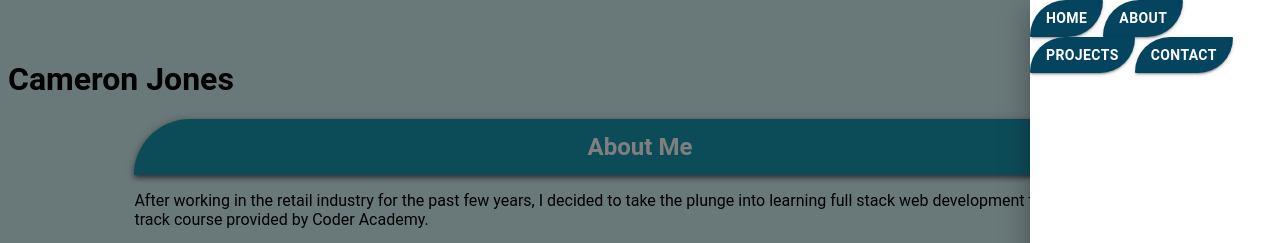
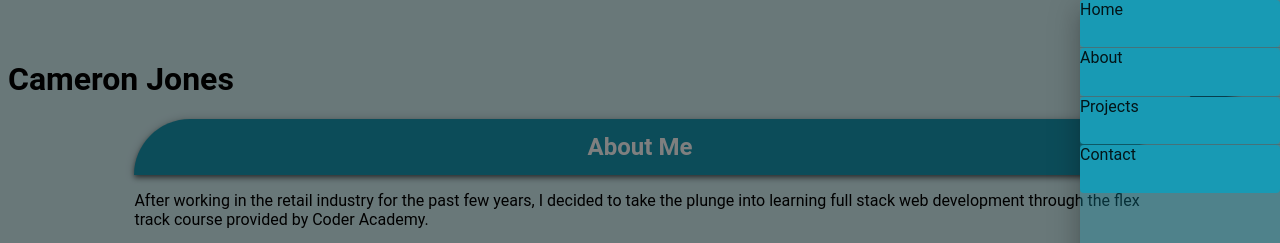
Before and after one commit to iamcrjones/my-portfolio, a React (Create React App) app: page / in a window 1280 px wide. Both pictures are taken after a click on the button "MENU". Shown: the top 243 px of the page. Built offline with nearby package versions, Linux system fonts and the light colour scheme.

Commit message:
cards in drawer start

```diff
--- a/src/components/Drawer.js
+++ b/src/components/Drawer.js
@@ -3,9 +3,10 @@ import Box from '@mui/material/Box';
 import Drawer from '@mui/material/Drawer';
 import Button from '@mui/material/Button';
 import { Link } from "react-scroll";
+import { Card } from '@mui/material';
 
 // import List from '@mui/material/List';
-//import Divider from '@mui/material/Divider';
+import Divider from '@mui/material/Divider';
 // import ListItem from '@mui/material/ListItem';
 // import ListItemButton from '@mui/material/ListItemButton';
 //import ListItemIcon from '@mui/material/ListItemIcon';
@@ -54,33 +55,33 @@ export default function TemporaryDrawer() {
     <div className='menu'>
       {['right'].map((anchor) => (
         <React.Fragment key={anchor}>
-          <Button onClick={toggleDrawer(anchor, true)}>{'Menu'}</Button>
+          <Button onClick={toggleDrawer(anchor, true)}variant='contained'>Menu</Button>
           <Drawer
             anchor={anchor}
             open={state[anchor]}
             onClose={toggleDrawer(anchor, false)}
           >
           <Box
-            sx={{ width: anchor === 'top' || anchor === 'bottom' ? 'auto' : 250 }}
+            sx={{ width: anchor === 'top' || anchor === 'bottom' ? 'auto' : 200 }}
             role="presentation"
             onClick={toggleDrawer(anchor, false)}
             onKeyDown={toggleDrawer(anchor, false)}
           >
-            <Button variant="contained" >
-              <Link to="header" spy={true} smooth={true} offset={-10} duration={550} onClick={toggleDrawer(anchor, false)}>Home</Link>
-            </Button>
-
-            <Button variant="contained">
-              <Link to="aboutContainer" spy={true} smooth={true} offset={-10} duration={550} onClick={toggleDrawer(anchor, false)}>About</Link>
-            </Button>
-
-            <Button variant="contained">
-              <Link to="projectContainer" spy={true} smooth={true} offset={-10} duration={550} onClick={toggleDrawer(anchor, false)}>Projects</Link>
-            </Button>
-
-            <Button variant="contained">
-              <Link to="contactContainer" spy={true} smooth={true} offset={-10} duration={550} onClick={toggleDrawer(anchor, false)}>Contact</Link>
-            </Button>
+            <Card variant="contained" >
+              <Link className='linky' to="header" spy={true} smooth={true} offset={-10} duration={550} onClick={toggleDrawer(anchor, false)}>Home</Link>
+            </Card>
+            <Divider />
+            <Card variant="contained">
+              <Link className='linky' to="aboutContainer" spy={true} smooth={true} offset={-10} duration={550} onClick={toggleDrawer(anchor, false)}>About</Link>
+            </Card>
+            <Divider />
+            <Card variant="contained">
+              <Link className='linky' to="projectContainer" spy={true} smooth={true} offset={-10} duration={550} onClick={toggleDrawer(anchor, false)}>Projects</Link>
+            </Card>
+            <Divider />
+            <Card variant="contained">
+              <Link className='linky' to="contactContainer" spy={true} smooth={true} offset={-10} duration={550} onClick={toggleDrawer(anchor, false)}>Contact</Link>
+            </Card>
           </Box>
             {/* {list} */}
           </Drawer>
--- a/src/styled/Global.style.js
+++ b/src/styled/Global.style.js
@@ -39,6 +39,22 @@ const GlobalStyles = createGlobalStyle`
         margin-bottom: 20px;
         z-index: 1;
         width: 98%;
+        color: white;
+    }
+    .MuiBox-root {
+        background-color: ${pallet.color3}05
+    }
+    .linky {
+        width: 100%;
+        height: 100%;
+        cursor: pointer;
+    }
+    .MuiPaper-root {
+        background-color: ${pallet.color3}50
+    }
+    .MuiCard-root {
+        background-color: ${pallet.color3};
+        height: 60%;
     }
     body {
         background-color: ${pallet.color1};
```
